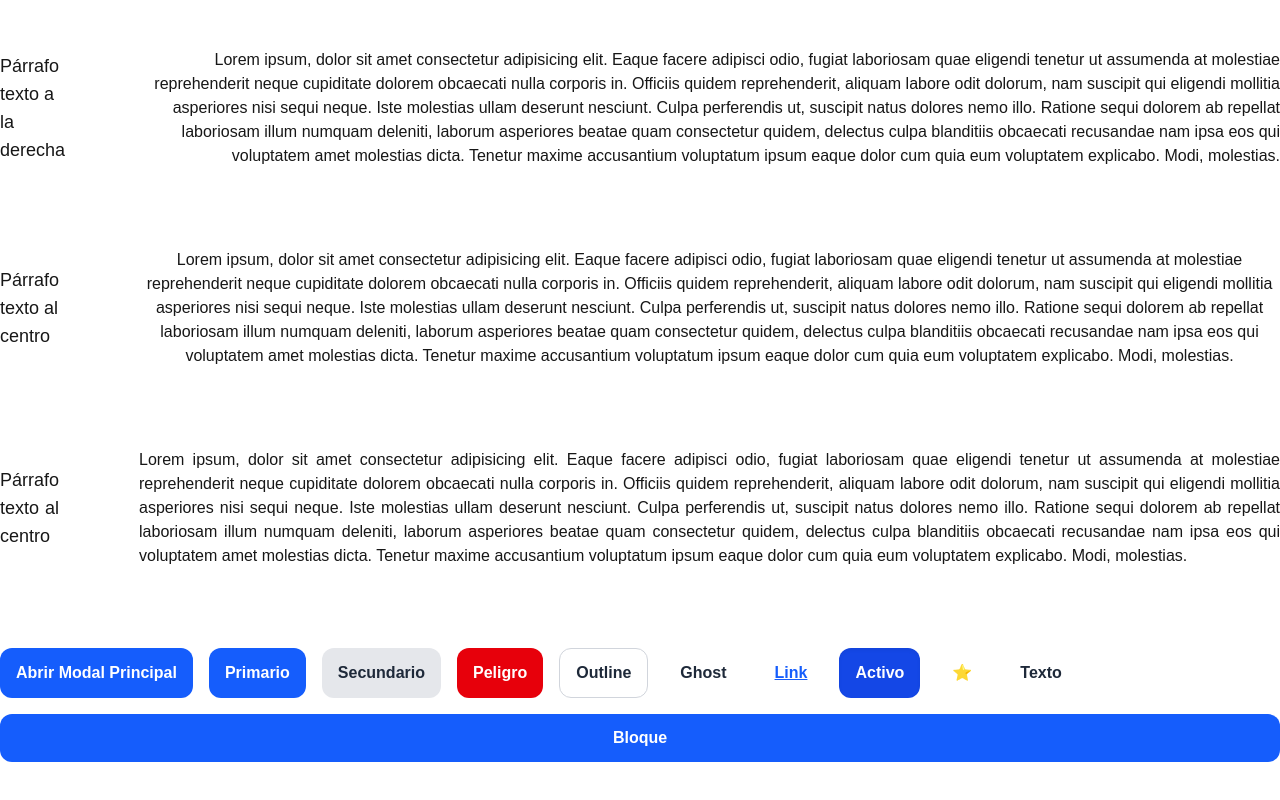
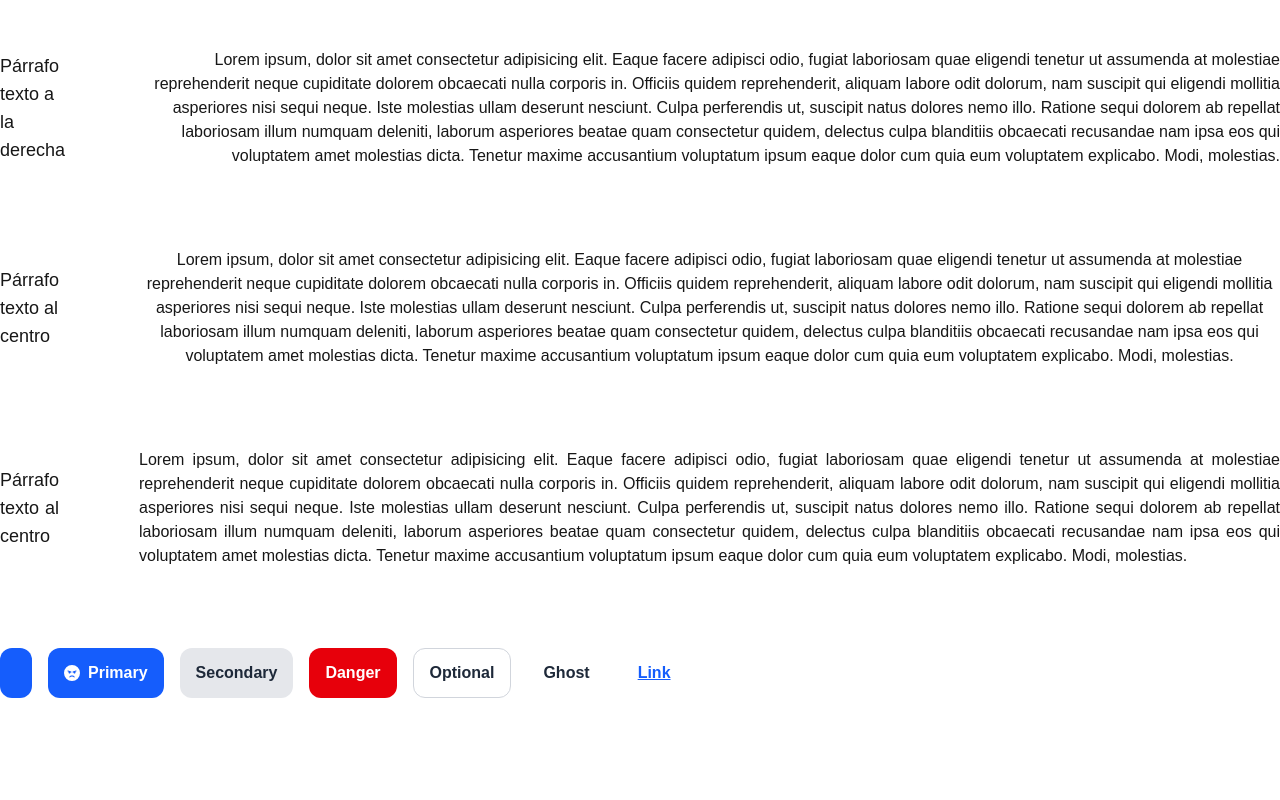
Before and after one commit to dspwebstudiomx/dashboard_next, a Next.js app: page / in a window 1280 px wide. Shown: the part 1196-1996 px from the top of the page. Built offline with nearby package versions, Linux system fonts and the light colour scheme.

Commit message:
Actualizar componentes Button y Paragraph: agregar nuevas props y mejorar la estructura del botón; eliminar HandleModalButton y reemplazarlo por HandleModalComponent.

```diff
--- a/src/components/Button/Button.tsx
+++ b/src/components/Button/Button.tsx
@@ -1,7 +1,7 @@
 import React from "react";
 
 interface ButtonProps {
-	children: React.ReactNode;
+	text?: string;
 	onClick?: () => void;
 	variant?:
 		| "primary"
@@ -25,6 +25,7 @@ interface ButtonProps {
 		| "flat";
 	className?: string;
 	type?: "button" | "submit" | "reset";
+	icon?: React.ReactNode; // Nuevo prop opcional para ícono
 }
 
 const baseStyles = "px-4 py-3 rounded-xl font-semibold transition-colors";
@@ -61,12 +62,13 @@ const types: Record<string, "button" | "submit" | "reset"> = {
 };
 
 export default function Button({
-	children,
+	text,
 	onClick,
 	variant = "primary",
 	className = "",
 	type = "button",
 	ref,
+	icon,
 }: ButtonProps & { ref?: React.Ref<HTMLButtonElement> }) {
 	return (
 		<button
@@ -74,7 +76,10 @@ export default function Button({
 			type={types[type] || "button"}
 			className={`${baseStyles} ${variants[variant]} ${className}`}
 			onClick={onClick}>
-			{children}
+			<span className="flex items-center justify-center">
+				{icon && <span className="mr-2 flex-shrink-0">{icon}</span>}
+				{text}
+			</span>
 		</button>
 	);
 }
--- a/src/components/ButtonDemo.tsx
+++ b/src/components/ButtonDemo.tsx
@@ -1,57 +1,53 @@
-import React from "react";
 import Button from "@/components/Button/Button";
-import HandleModalButton from "@/components/Modal/HandleModalButton";
+import HandleModalComponent from "@/components/Modal/HandleModalComponent";
+import { FaFaceAngry } from "react-icons/fa6";
+import Paragraph from "./Paragraph/Paragraph";
 
 export default function ButtonDemo() {
 	return (
 		<div className="flex flex-col  gap-12 w-full max-w-screen-xl">
 			<div className="flex gap-4 flex-wrap">
-				<HandleModalButton
+				<HandleModalComponent
 					title={"Abrir Modal Principal"}
 					modalTitle={"Modal Principal"}>
-					Lorem ipsum dolor sit amet consectetur adipisicing elit. Dolore nulla
-					reiciendis, commodi adipisci, facilis consequatur aliquid aperiam
-					velit maxime sequi ad eveniet. Magnam itaque fugit atque, non
-					excepturi quas laboriosam, qui quod corrupti suscipit architecto.
-					Voluptates odit corporis excepturi, doloribus ratione aperiam veniam
-					nulla nam, natus, itaque saepe at? Libero quibusdam iste, pariatur
-					voluptate atque, magnam inventore quae accusantium assumenda voluptas
-					velit eos veritatis cumque incidunt necessitatibus minus. Ad
-					dignissimos animi voluptate, distinctio ullam quae magni, mollitia
-					officiis perferendis laudantium quasi aliquid totam exercitationem
-					culpa! Illum doloribus ea dignissimos explicabo, consequatur quaerat
-					vitae neque sunt incidunt possimus fugiat rerum veritatis!
-					<div className="">
-						<HandleModalButton
+					<Paragraph align="justify">
+						Lorem ipsum dolor sit amet consectetur adipisicing elit. Dolore
+						nulla reiciendis, commodi adipisci, facilis consequatur aliquid
+						aperiam velit maxime sequi ad eveniet. Magnam itaque fugit atque,
+						non excepturi quas laborios am, qui quod corrupti suscipit
+						architecto. Voluptates odit corporis excepturi, doloribus ratione
+						aperiam veniam nulla nam, natus, itaque saepe at? Libero quibusdam
+						iste, pariatur voluptate atque, magnam inventore quae accusantium
+						assumenda voluptas velit eos veritatis cumque incidunt
+						necessitatibus minus. Ad dignissimos animi voluptate, distinctio
+						ullam quae magni, mollitia officiis perferendis laudantium quasi
+						aliquid totam exercitationem culpa! Illum doloribus ea dignissimos
+						explicabo, consequatur quaerat vitae neque sunt incidunt possimus
+						fugiat rerum veritatis!
+					</Paragraph>
+					<div className="flex flex-col gap-4 mt-4 items-end">
+						<HandleModalComponent
 							title={"Abrir Modal Anidado"}
 							modalTitle={"Modal Anidado"}>
 							<div>
 								Este es un modal anidado dentro del modal principal. Puedes
 								agregar más contenido aquí.
 							</div>
-						</HandleModalButton>
+						</HandleModalComponent>
 					</div>
-				</HandleModalButton>
-				<Button variant="primary" type="button">
-					Primario
-				</Button>
-				<Button variant="secondary">Secundario</Button>
-				<Button variant="danger">Peligro</Button>
-				<Button variant="outline">Outline</Button>
-				<Button variant="ghost">Ghost</Button>
-				<Button variant="link">Link</Button>
-				{/* <Button variant="disabled" className="pointer-events-none">
-					Deshabilitado
-				</Button> */}
-				<Button variant="active">Activo</Button>
-				{/* <Button variant="loading">Cargando</Button> */}
-				<Button variant="icon">
-					<span role="img" aria-label="icon">
-						⭐
-					</span>
-				</Button>
-				<Button variant="text">Texto</Button>
-				<Button variant="block">Bloque</Button>
+				</HandleModalComponent>
+				<Button
+					text="Primary"
+					variant="primary"
+					type="button"
+					icon={<FaFaceAngry />}
+				/>
+
+				<Button text="Secondary" variant="secondary" type="button" />
+				<Button text="Danger" variant="danger" type="button" />
+				<Button text="Optional" variant="outline" type="button" />
+				<Button text="Ghost" variant="ghost" type="button" />
+				<Button text="Link" variant="link" type="button" />
 			</div>
 		</div>
 	);
--- a/src/components/Modal/HandleModalButton.jsx
+++ b/src/components/Modal/HandleModalComponent.jsx
@@ -5,7 +5,7 @@ import Modal from "@/components/Modal/Modal"; // Componente de modal
 import useModal from "@/hooks/useModal"; // Hook personalizado para manejar el estado del modal
 
 // Componente HandleModalButton
-const HandleModalButton = ({ children, title, modalTitle }) => {
+const HandleModalComponent = ({ children, title, modalTitle }) => {
 	const { isOpen, open, close, closeButtonRef } = useModal();
 
 	return (
@@ -23,7 +23,7 @@ const HandleModalButton = ({ children, title, modalTitle }) => {
 	);
 };
 
-export default HandleModalButton;
+export default HandleModalComponent;
 
 /*
   Componente para manejar la apertura y cierre de un modal.
--- a/src/components/Paragraph/Paragraph.tsx
+++ b/src/components/Paragraph/Paragraph.tsx
@@ -3,7 +3,14 @@ import React from "react";
 interface ParagraphProps {
 	children?: React.ReactNode;
 	className?: string;
-	align?: "left" | "center" | "right" | "justify";
+	align?:
+		| "left"
+		| "center"
+		| "right"
+		| "justify"
+		| "pretty"
+		| "inherit"
+		| "initial";
 }
 
 const Paragraph: React.FC<ParagraphProps> = ({ children, align }) => {
```
